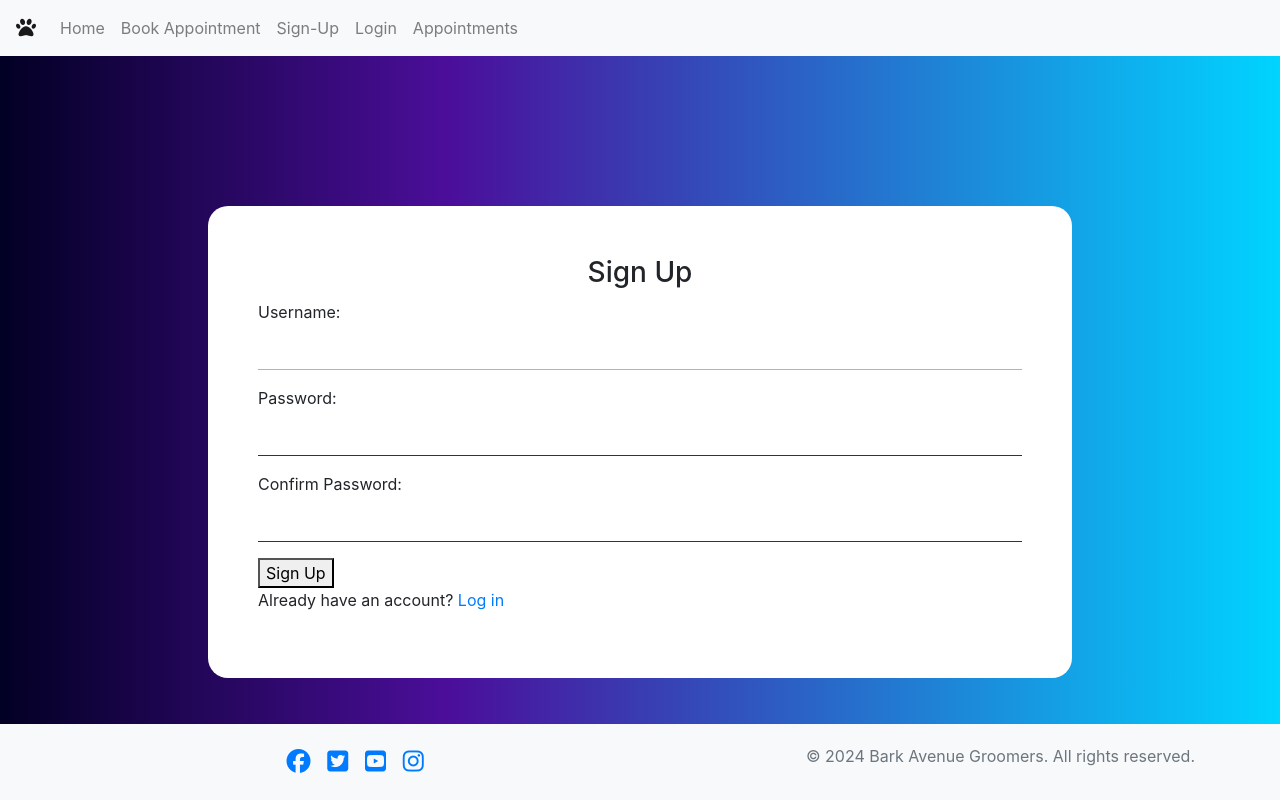
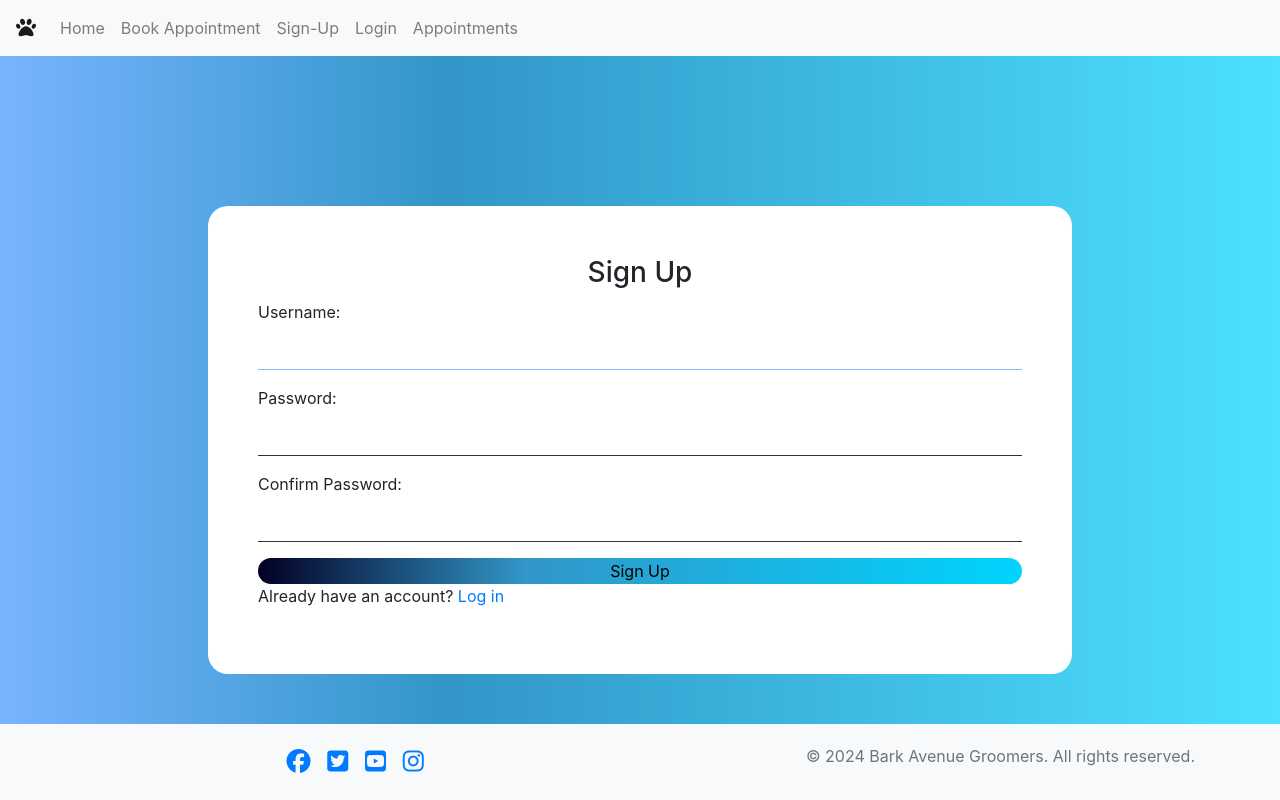
Before and after one commit to JKirkby95/Bark-Avenue-Gitpod, a Django app: page /signup/ in a window 1280 px wide. Run offline with Django 3.2, Linux system fonts and the light colour scheme; some libraries are stand-ins or nearby versions.

Commit message:
edit paths for edit/delete appointment to return to appointments page and edit bg colour

```diff
--- a/grooming/views.py
+++ b/grooming/views.py
@@ -35,7 +35,7 @@ class BookingView(TemplateView):
             appointment.user = request.user
             appointment.save()
             # Redirect to a success page or home page
-            return redirect('index')
+            return redirect('appointments')
         return render(request, self.template_name, {'form': form})
 
 class EditAppointmentView(TemplateView):
@@ -55,7 +55,7 @@ class EditAppointmentView(TemplateView):
         form = AppointmentForm(request.POST, instance=appointment)
         if form.is_valid():
             form.save()
-            return redirect('index')
+            return redirect('appointments')
         else:
             # Form is not valid, render the form again with errors
             return HttpResponseBadRequest("Form submission failed. Please check the form and try again.")
@@ -68,20 +68,21 @@ class DeleteAppointmentView(View):
         return redirect('appointments')
 
 
+
 class SignupView(FormView):
     template_name = 'signup.html'
     form_class = SignUpForm
-    success_url = '/login/'  # Redirect to login page after successful signup
+    success_url = '/login/'  # Redirect user to login page after successful signup
 
     def form_valid(self, form):
-        form.save()  # Save the user instance
+        form.save()  # Save the user
         return super().form_valid(form)
 
 
 class LoginView(FormView):
     template_name = 'login.html'
     form_class = LoginForm
-    success_url = '/'  # Redirect to home page after successful login
+    success_url = '/'  # Redirect user to home page after successful login
 
     def form_valid(self, form):
         username = form.cleaned_data['username']
@@ -103,13 +104,16 @@ class AppointmentsView(TemplateView):
 
     def get_context_data(self, **kwargs):
         context = super().get_context_data(**kwargs)
-        # Retrieve the current user's appointments
+        # Retrieve the current users appointments
         user_appointments = Appointment.objects.filter(user=self.request.user)
         context['user_appointments'] = user_appointments
         return context
 
 
 class CustomLogoutView(LogoutView):
+    '''
+    Class for handling log out function
+    '''
     def get_next_page(self):
-        # Override the default behavior to redirect to the home screen
+        # Return user to home screen when logged out
         return reverse_lazy('index')
--- a/static/css/style.css
+++ b/static/css/style.css
@@ -7,13 +7,13 @@ form {
 }
 
 body {
-    background: linear-gradient(90deg, rgba(2, 0, 36, 1) 0%, rgba(75, 14, 154, 1)35%, rgba(0, 212, 255, 1)100%);
+    background: linear-gradient(90deg, rgba(120, 180, 255, 1) 0%, rgba(50, 150, 200, 1) 35%, rgba(0, 212, 255, 0.7) 100%);
 }
 .login-btn {
     width: 100%;
     border: none;
     border-radius: 50px;
-    background: linear-gradient(90deg, rgba(2, 0, 36, 1) 0%, rgba(75, 14, 154, 1)35%, rgba(0, 212, 255, 1)100%);
+    background: linear-gradient(90deg, rgba(2, 0, 36, 1) 0%, rgba(50, 150, 200, 1)35%, rgba(0, 212, 255, 1)100%);
 }
 
 .form-control {
--- a/templates/appointments.html
+++ b/templates/appointments.html
@@ -3,9 +3,9 @@
 {% block title %}Appointments - Bark Avenue Groomers{% endblock %}
 
 {% block content %}
-<h1 class="text-center">Appointments</h1>
+<h1 class="text-center" style="color: #f8f9fa; text-decoration: underline 1px solid #f8f9fa;">Appointments</h1>
     {% if user_appointments %}
-        <p class="text-center">Number of appointments: {{ user_appointments.count }}</p>
+        <p class="text-center" style="color: #f8f9fa;">Number of appointments: {{ user_appointments.count }}</p>
         <div class="row">
             {% for appointment in user_appointments %}
             <div class="col-md-6 mb-4">
--- a/templates/login.html
+++ b/templates/login.html
@@ -8,7 +8,7 @@
         <h3 class="text-center">Login</h3>
         {% csrf_token %}
         {{ form.as_p }}
-        <button type="submit">Login</button>
+        <button type="submit" class="login-btn">Login</button>
     </form>
 </div>
 {% endblock %}
--- a/templates/signup.html
+++ b/templates/signup.html
@@ -8,7 +8,7 @@
         <h3 class="text-center">Sign Up</h3>
         {% csrf_token %}
         {{ form.as_p }}
-        <button type="submit">Sign Up</button>
+        <button type="submit" class="login-btn">Sign Up</button>
         <p>Already have an account? <a href="{% url 'login' %}">Log in</a></p>
     </form>
 </div>
```
